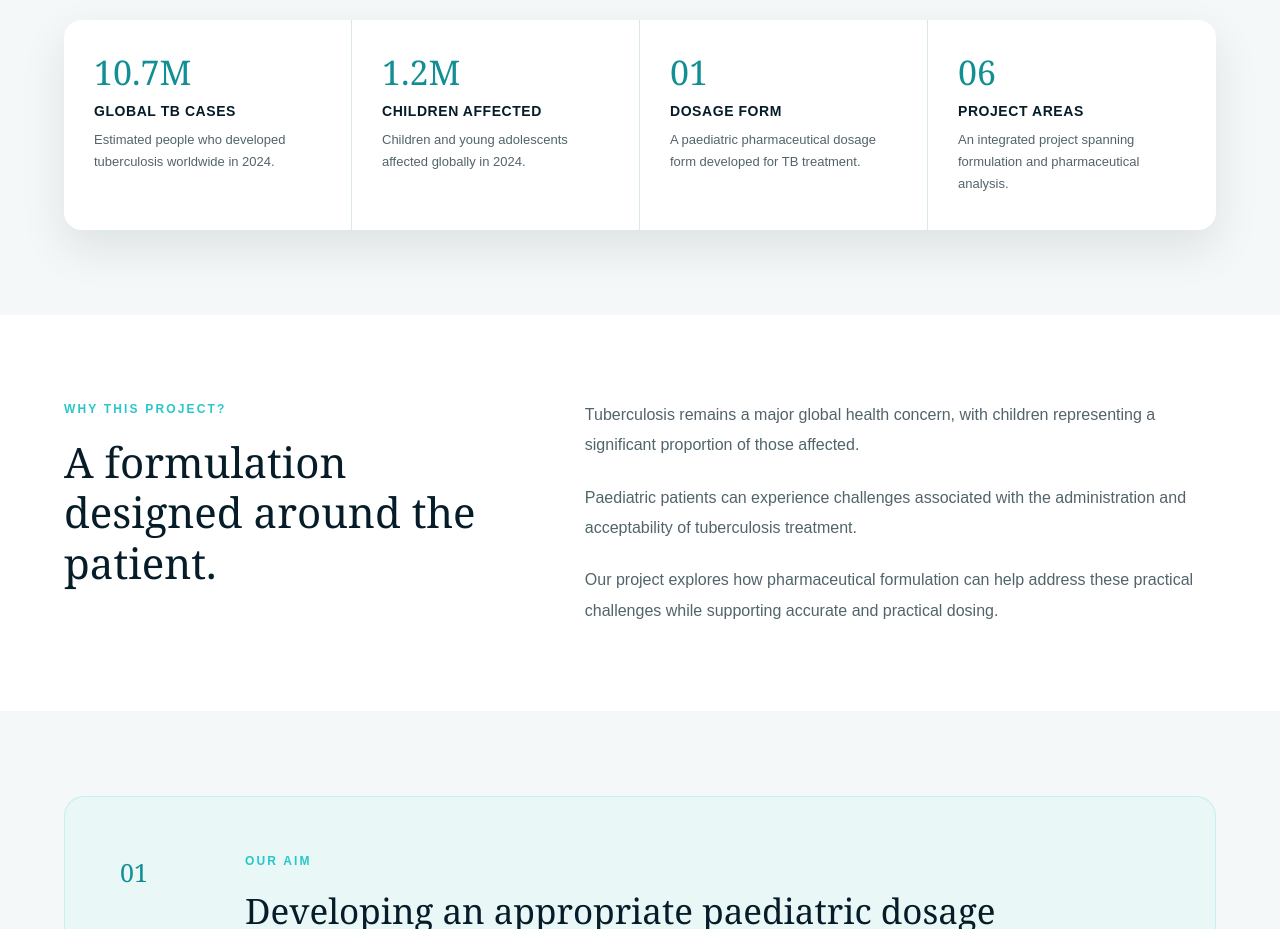
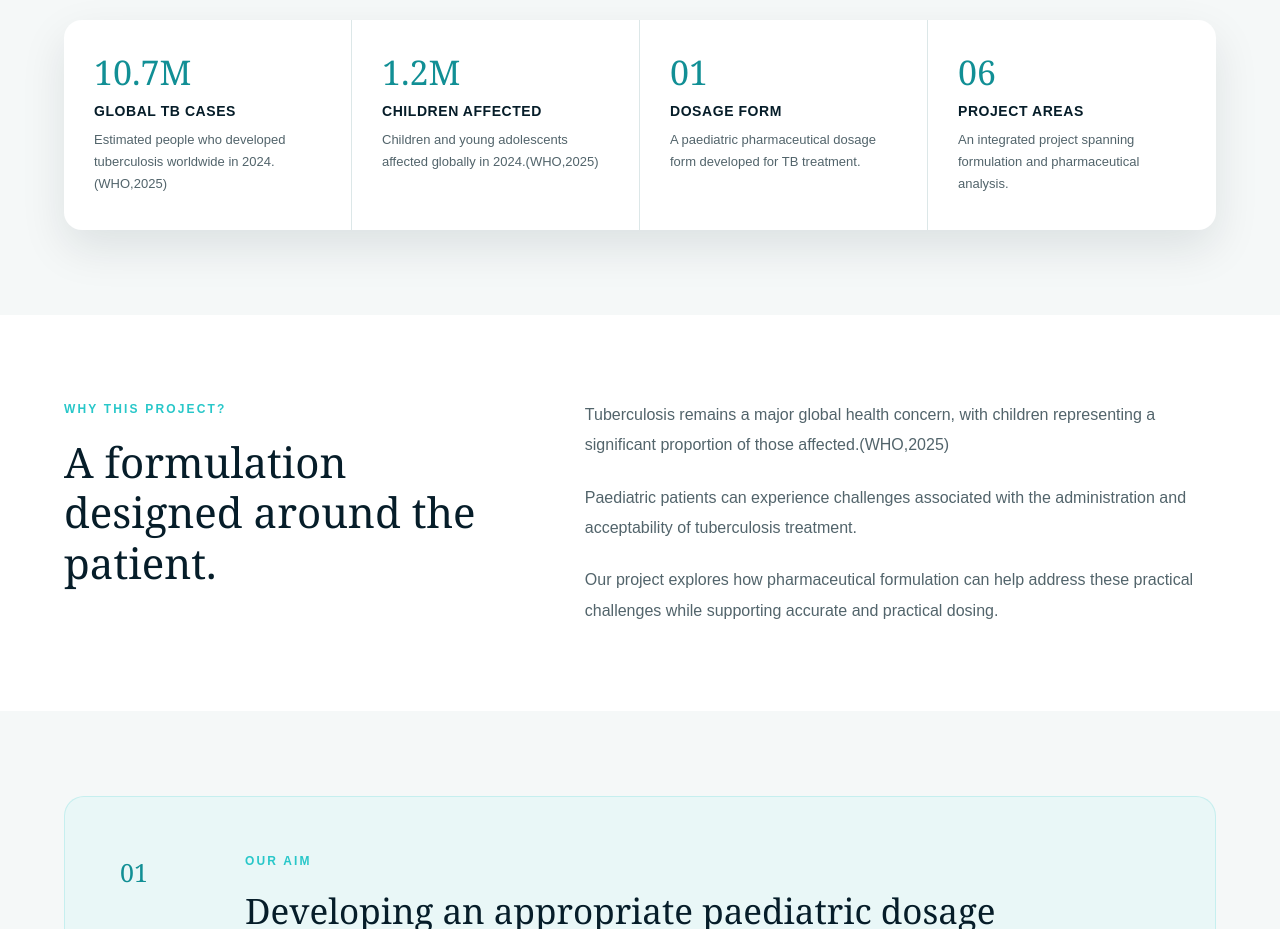
Before and after one commit to batmanjfg67-cyber/Product-development-Pharmaceutics-x-Pharmaceutical-Chemistry, a plain HTML site: page index.html in a window 1280 px wide. Shown: the part 880-1809 px from the top of the page. Drawn offline with nearby package versions, Linux system fonts and the light colour scheme.

Commit message:
Update index.html

```diff
--- a/index.html
+++ b/index.html
@@ -195,7 +195,7 @@
 
                         <p>
                             Estimated people who developed
-                            tuberculosis worldwide in 2024.
+                            tuberculosis worldwide in 2024.(WHO,2025)
                         </p>
 
                     </article>
@@ -216,7 +216,7 @@
 
                         <p>
                             Children and young adolescents
-                            affected globally in 2024.
+                            affected globally in 2024.(WHO,2025)
                         </p>
 
                     </article>
@@ -303,7 +303,7 @@
                     <p>
                         Tuberculosis remains a major global health
                         concern, with children representing a
-                        significant proportion of those affected.
+                        significant proportion of those affected.(WHO,2025)
                     </p>
 
 
```
